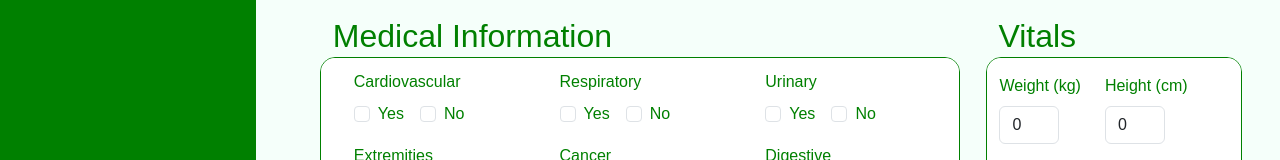
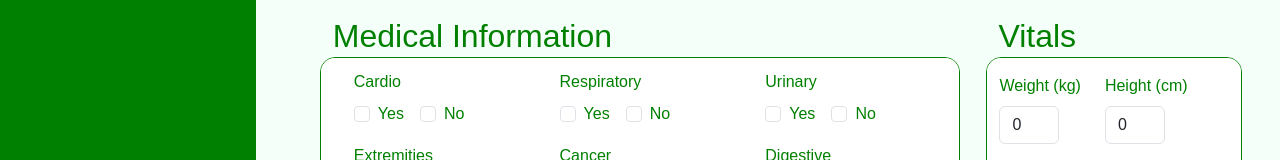
Before and after one commit to MKarloPilares/MediCrypt, a React (Vite) app: page /Profile in a window 1280 px wide. Shown: the part 431-591 px from the top of the page. Built offline with nearby package versions, Linux system fonts and the light colour scheme.

Commit message:
Shortenerst

```diff
--- a/src/Components/Pages/MedInfo.tsx
+++ b/src/Components/Pages/MedInfo.tsx
@@ -38,7 +38,7 @@ const MedInfo: React.FC<MedInfoProps> = ({ medicalInfo, setMedicalInfo }) => {
       <Form className="medinfo-form-container">
         <Row>
           <Col>
-            <Form.Label>Cardiovascular</Form.Label>
+            <Form.Label>Cardio</Form.Label>
             {['radio'].map((type) => (
               <div key={`inline-${type}`} className="mb-3">
                 <Form.Check
```
